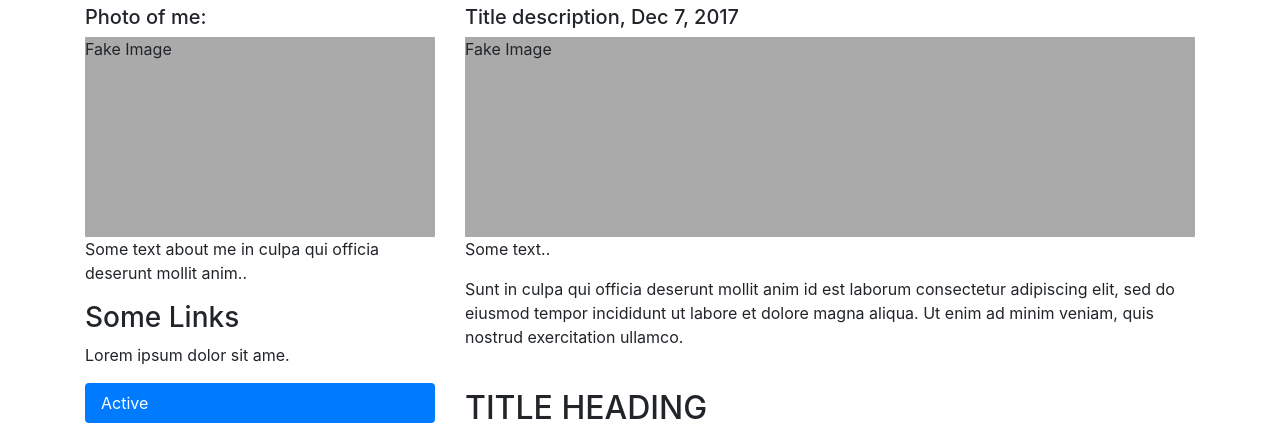
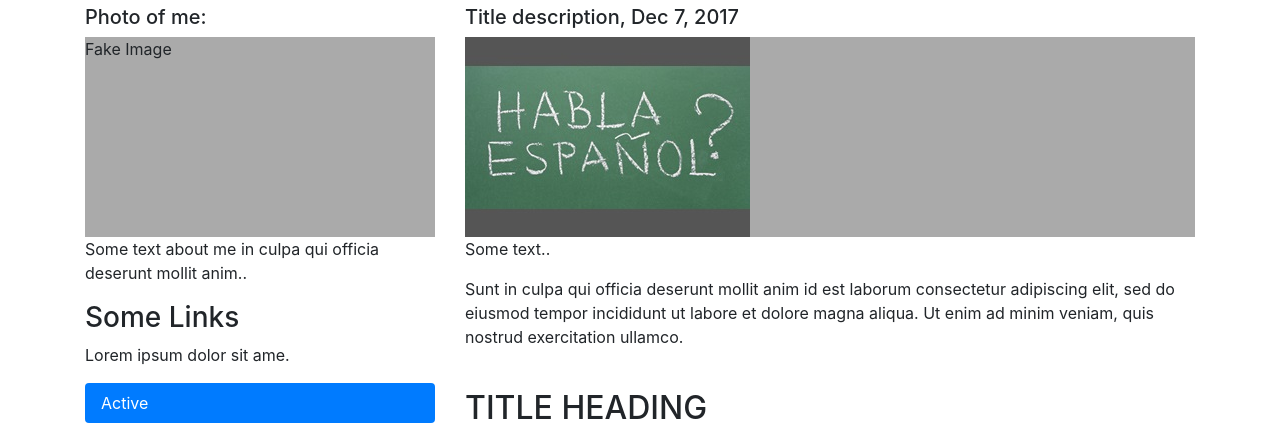
Before and after one commit to seattleacademy/2011-learngit-1, a plain HTML site: page index.html in a window 1280 px wide. Shown: the part 351-784 px from the top of the page. Drawn offline with nearby package versions, Linux system fonts and the light colour scheme.

Commit message:
Add link to image for hablaespanol in index.html

```diff
--- a/index.html
+++ b/index.html
@@ -70,7 +70,7 @@
     <div class="col-sm-8">
       <h2>TITLE HEADING</h2>
       <h5>Title description, Dec 7, 2017</h5>
-      <div class="fakeimg">Fake Image</div>
+      <div class="fakeimg"><img src="img/hablaespanol.jpg" alt="habla esponol"/></div>
       <p>Some text..</p>
       <p>Sunt in culpa qui officia deserunt mollit anim id est laborum consectetur adipiscing elit, sed do eiusmod tempor incididunt ut labore et dolore magna aliqua. Ut enim ad minim veniam, quis nostrud exercitation ullamco.</p>
       <br>
```
